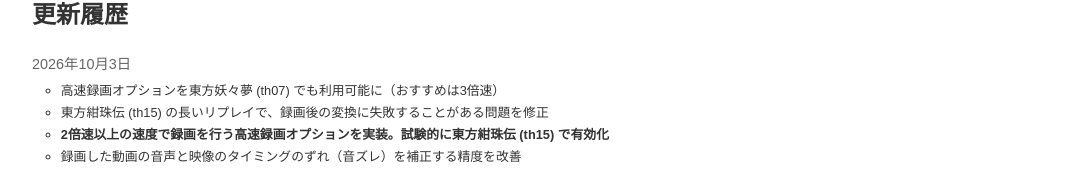
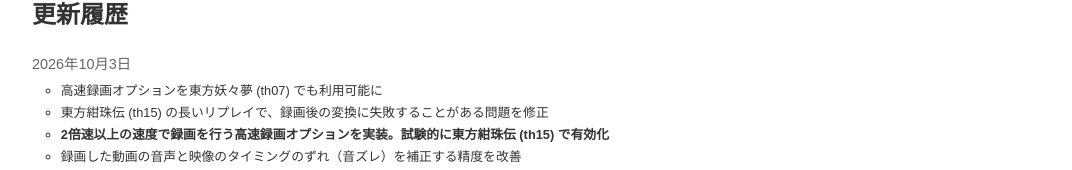
Before and after one commit to hakatashi/sattori, a React (Vite) app in the folder apps/web/: page /changelog in a window 1280 px wide. Shown: the part 172-342 px from the top of the page, without its empty margins (208-1280 px from the left). Built offline with nearby package versions, Linux system fonts and the light colour scheme; no server answers.

Commit message:
feat(changelog): update th07 high-speed recording option description

```diff
--- a/apps/web/src/data/changelog.ts
+++ b/apps/web/src/data/changelog.ts
@@ -17,8 +17,8 @@ export interface ChangelogEntry {
 export const changelogEntries: ChangelogEntry[] = [
   {
     date: "2026-10-03",
-    ja: "高速録画オプションを東方妖々夢 (th07) でも利用可能に（おすすめは3倍速）",
-    en: "The high-speed recording option is now also available for Perfect Cherry Blossom (th07) (3x speed recommended)",
+    ja: "高速録画オプションを東方妖々夢 (th07) でも利用可能に",
+    en: "The high-speed recording option is now also available for Perfect Cherry Blossom (th07)",
     issueUrl: "https://github.com/hakatashi/sattori-dev/issues/288",
   },
   {
```
